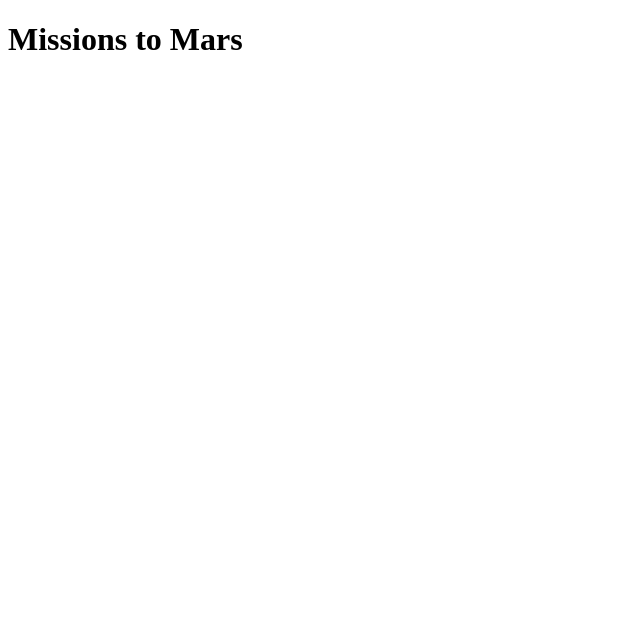
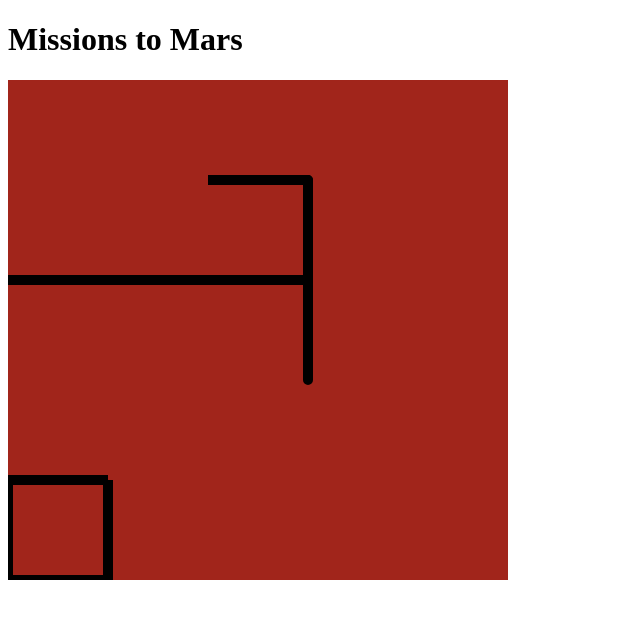
Before and after one commit to iandenty/mission-to-mars, a website built with webpack: page index.html in a window 1280 px wide. Shown: the whole page, without its empty margins (0-640 px from the left). Built offline with nearby package versions, Linux system fonts and the light colour scheme.

Commit message:
Add robot mission paths view

```diff
--- a/app.js
+++ b/app.js
@@ -1,7 +1,9 @@
+'use strict';
+
 import Map from './js/map.js';
 import Robot from './js/robot.js';
 
-const missions = {
+const missionsToMarsData = {
   extent: [5, 3],
   robots: [
     {
@@ -25,19 +27,23 @@ const missions = {
   ]
 };
 
-const missionsToMars = {
+const missionsToMarsControl = {
   init: function(extent, robots) {
     this.map = new Map(extent);
     this.robots = robots.map(robot => new Robot(robot.id, robot.landingPosition, robot.orientation, robot.instructions));
+    missionsToMarsView.init(document.getElementById('mars'));
 
     this.robots.forEach(robot => {
       this.validateRobotMove([...robot.position]);
       this.landRobot([{[robot.id]: [[...robot.position]]}]);
-    });
 
-    this.robots.forEach(robot => {
+      missionsToMarsView.addRobotLanding(...robot.position);
+
       const instructions = robot.instructions.split('');
-      instructions.forEach(instruction => this.instructRobot(robot, instruction.toUpperCase()));
+      instructions.forEach((instruction, index) => {
+        this.instructRobot(robot, instruction.toUpperCase());
+        if ((instructions.length - 1) === index) missionsToMarsView.drawPath();
+      });
     });
   },
 
@@ -66,6 +72,7 @@ const missionsToMars = {
     const isInBounds = this.validateRobotMove(nextPosition);
     if(!isInBounds) robot.isLost(!isInBounds);
 
+    missionsToMarsView.addPathSegment(...robot.position);
     this.updatePath(robot, nextPosition);
   },
 
@@ -84,9 +91,37 @@ const missionsToMars = {
   }
 }
 
-missionsToMars.init(missions.extent, missions.robots);
+const missionsToMarsView = {
+  init: function(canvas) {
+    this.ratio = 100;
 
-missionsToMars.robots.forEach(robot => {
-  console.log(robot.position, robot.orientation);
-  if(robot.isLost) console.log(robot.isLost);
+    if(canvas.getContext) {
+      this.ctx = canvas.getContext('2d');
+      this.ctx.lineWidth = 10;
+      this.ctx.lineJoin = "round";
+      this.ctx.strokeStyle = "black";
+
+      this.ctx.transform(1, 0, 0, -1, 0, canvas.height)
+    }
+  },
+
+  addRobotLanding: function(x, y) {
+    this.ctx.beginPath();
+    this.ctx.moveTo(x * this.ratio, y * this.ratio);
+  },
+
+  addPathSegment: function(x, y) {
+    this.ctx.lineTo(x * this.ratio, y * this.ratio);
+  },
+
+  drawPath: function() {
+    this.ctx.stroke();
+  }
+};
+
+missionsToMarsControl.init(missionsToMarsData.extent, missionsToMarsData.robots);
+
+missionsToMarsControl.robots.forEach(robot => {
+  console.log(`Final position: ${robot.position}, Final orientation: ${robot.orientation}`);
+  if(robot.isLost) console.log('LOST');
 });
--- a/index.html
+++ b/index.html
@@ -4,8 +4,17 @@
   <meta charset="utf-8">
   <title>Missions to Mars</title>
 </head>
+<style>
+  .mars {
+    background-color: #a1251b;
+  }
+</style>
 <body>
     <h1>Missions to Mars</h1>
+    <canvas id="mars" class="mars" width="500" height="500">
+      Mission to Mars...
+    </canvas>
+
     <script src="dist/bundle.js"></script>
 </body>
 </html>
--- a/js/map.js
+++ b/js/map.js
@@ -27,5 +27,4 @@ class Map {
   }
 };
 
-// module.exports = Map;
 export default Map;
--- a/js/robot.js
+++ b/js/robot.js
@@ -71,5 +71,4 @@ class Robot {
   }
 };
 
-// module.exports = Robot;
 export default Robot;
```
Also changed, not shown: dist/bundle.js.
